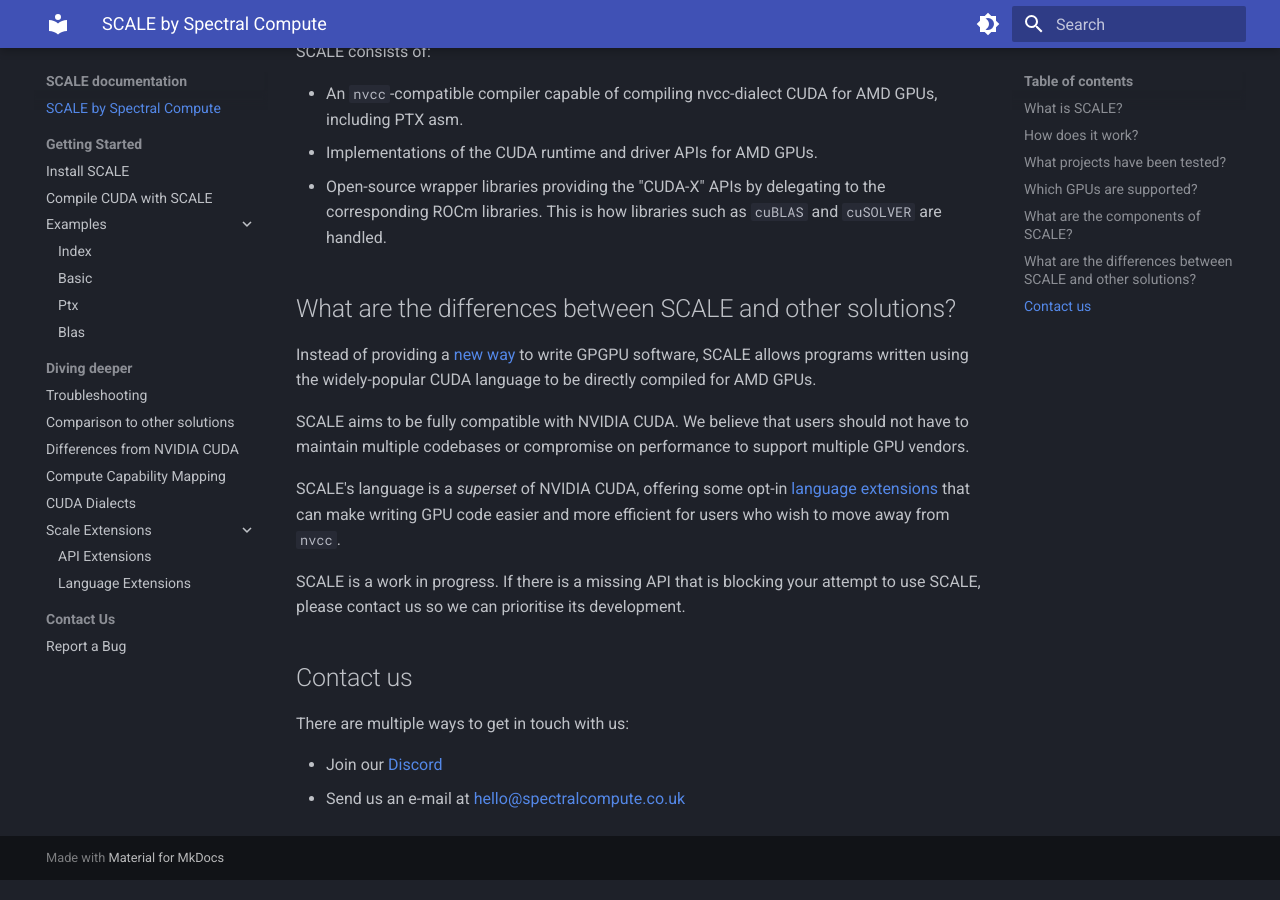
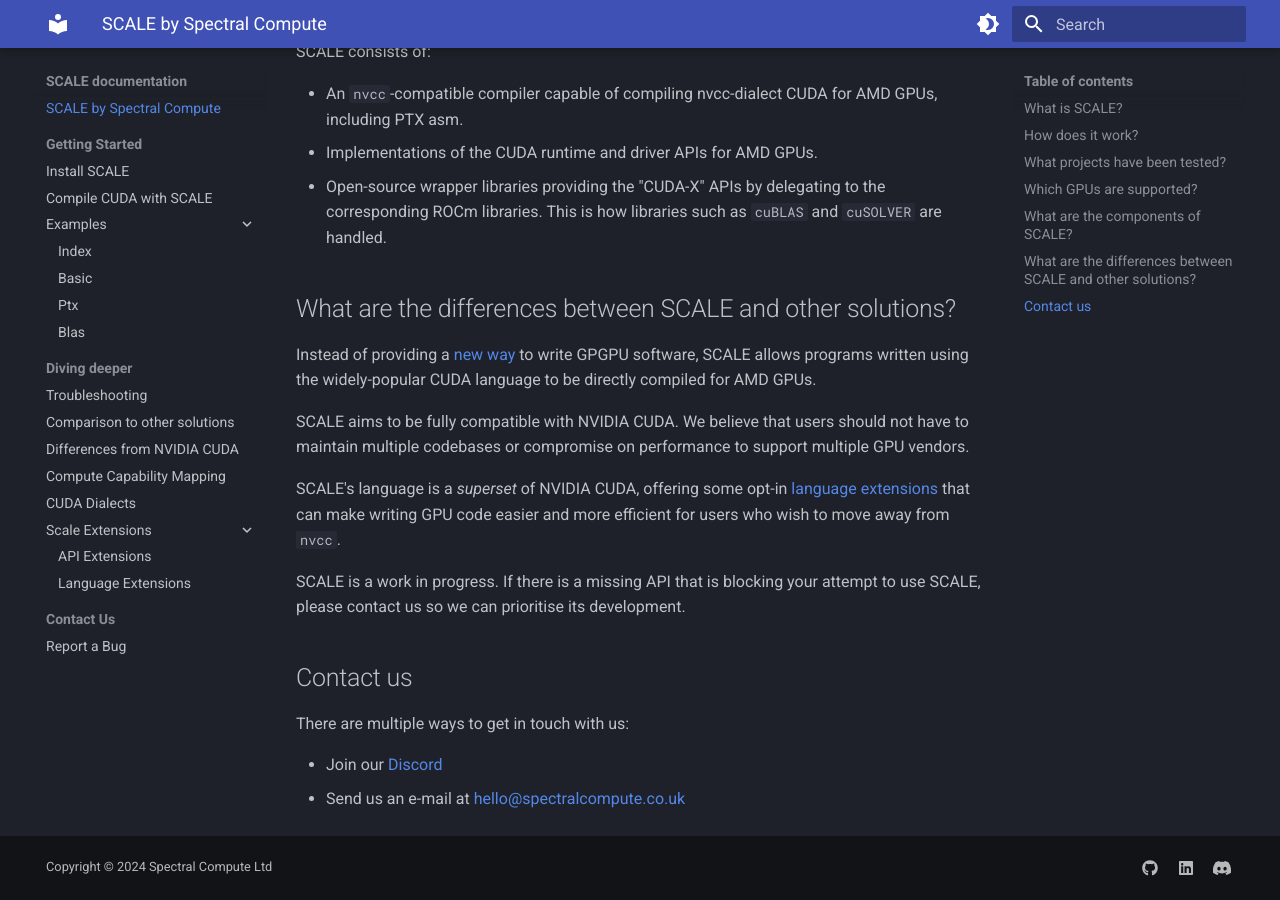
Before and after one commit to spectral-compute/scale-docs, an MkDocs documentation site: the page built from docs/README.md, in a window 1280 px wide and 900 px high, scrolled down 1755 px. Built offline with MkDocs 1.6.1 and Material for MkDocs 9.7.7, drawn with Linux system fonts in a browser that asks for light colours.

Commit message:
Update footer for docs

```diff
--- a/mkdocs.yml
+++ b/mkdocs.yml
@@ -17,6 +17,18 @@ theme:
     - navigation.sections
     - navigation.expand
     - content.code.copy
+
+extra:
+  generator: false
+  social:
+  - icon: fontawesome/brands/github
+    link: https://github.com/spectral-compute
+  - icon: fontawesome/brands/linkedin
+    link: https://www.linkedin.com/company/spectral-compute
+  - icon: fontawesome/brands/discord
+    link: https://discord.gg/KNpgGbTc38
+
+copyright: Copyright &copy; 2024 Spectral Compute Ltd
 
 markdown_extensions:
   - toc:
```
